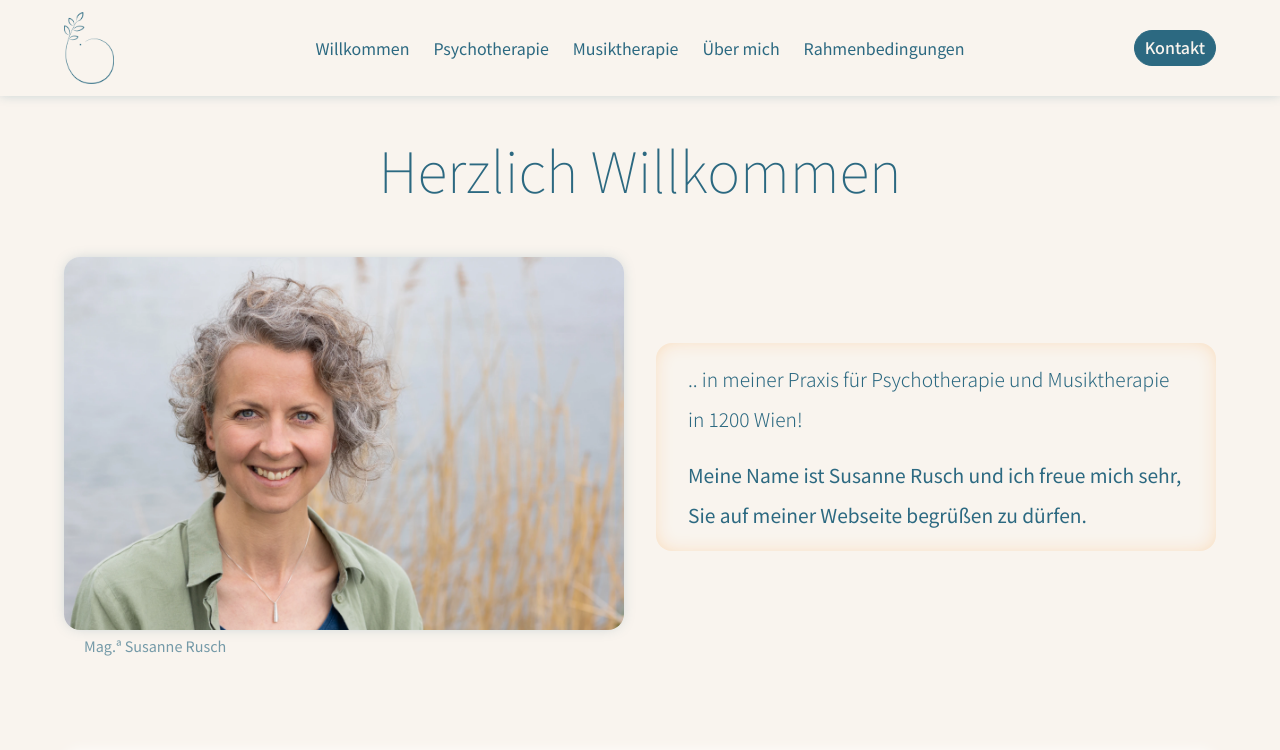
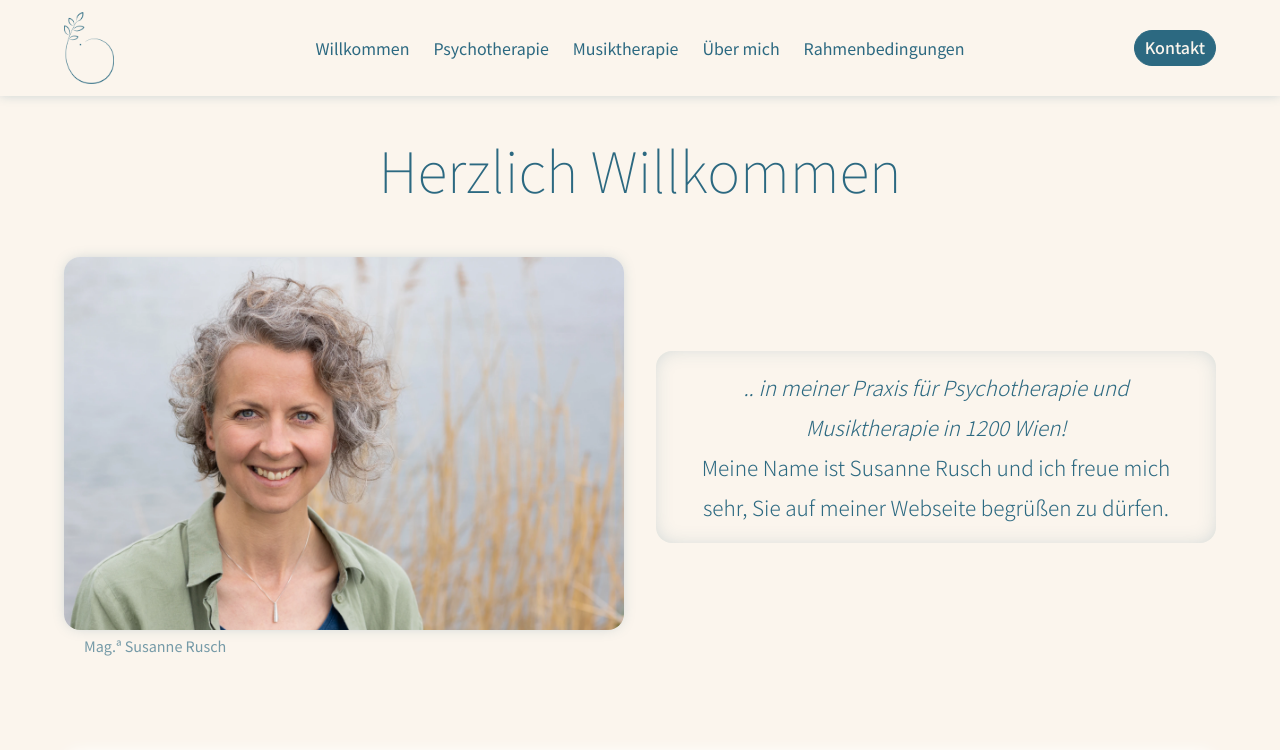
Before and after one commit to 5ebi/susannewebsite, a Next.js app: page / in a window 1280 px wide. Shown: the top 750 px of the page. Built offline with nearby package versions, Linux system fonts and the light colour scheme.

Commit message:
commit for github v4

```diff
--- a/app/components/KontaktButton.module.css
+++ b/app/components/KontaktButton.module.css
@@ -10,12 +10,12 @@
   background-color: var(--color1);
   color: var(--color2);
   border-radius: 2000px;
-  /* transition: cubic-bezier(0, 0, 0, 1) 0.2s; */
+  transition: cubic-bezier(0, 0, 0, 1) 0.2s;
 }
 
 .button:hover {
-  background-color: var(--color6);
-  /* color: var(--color1); */
+  background-color: var(--color2);
+  color: var(--color1);
   opacity: 1;
-  border: solid 1px var(--color6);
+  border: solid 1px var(--color1);
 }
--- a/app/globals.css
+++ b/app/globals.css
@@ -5,7 +5,7 @@
   --color1_2: #2c698161;
   --color1_3: #2c698138;
   --color1_4: #2c69811d;
-  --color2: #f9f4ee;
+  --color2: #fbf5ed;
   --color2_1: #fff7f147;
   --color3: #12373e;
   --color4: #e8a87c;
--- a/app/page.module.css
+++ b/app/page.module.css
@@ -51,7 +51,7 @@
   align-self: center;
   height: 100%;
   width: 35rem;
-  box-shadow: inset 0px 0px 25px -10px var(--color6);
+  box-shadow: inset 0px 0px 25px -10px var(--color1_2);
   border-radius: 1rem;
   padding: 1rem;
   margin-bottom: 20px;
@@ -68,23 +68,26 @@
 }
 
 .spruch {
-  font-size: 1.2rem;
+  font-size: 1.3rem;
   font-weight: 300;
   /* font-style: italic; */
   color: var(--color1);
   opacity: 1;
+  font-style: italic;
   line-height: 2.5rem;
-  padding-bottom: 1rem;
-  /* letter-spacing: 3px; */
+  text-align: center;
+  /* padding-bottom: 1rem; */
 
   /* border: 1px var(--color1) solid; */
 }
 
 .spruch2 {
-  font-size: 1.2rem;
-  font-weight: 400;
+  font-size: 1.3rem;
+  /* letter-spacing: 1px; */
+  font-weight: 300;
   /* font-style: italic; */
   color: var(--color1);
+  text-align: center;
 
   line-height: 2.5rem;
 }
```
